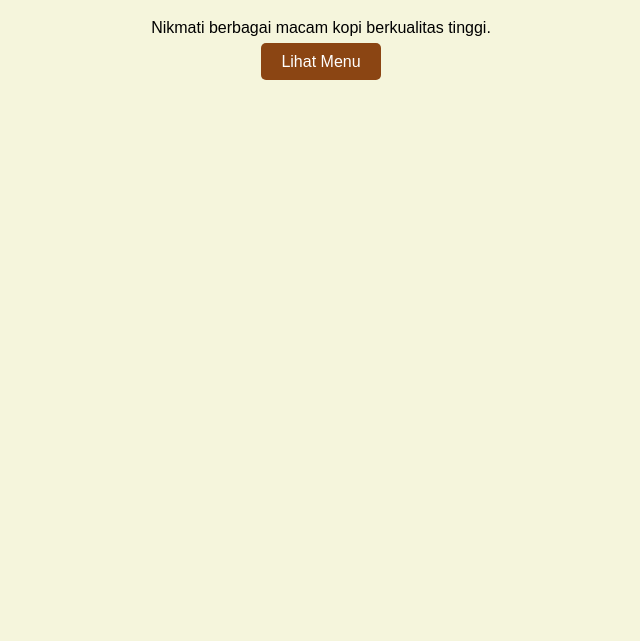
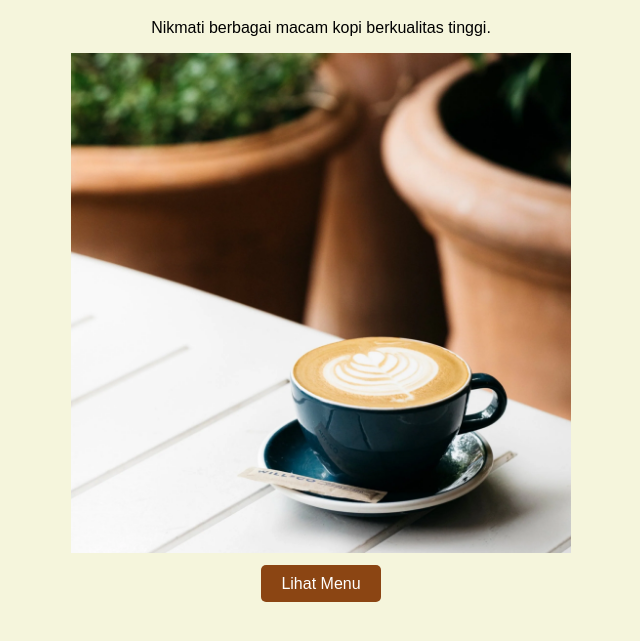
Before and after one commit to SisiliaNabilla/pw25-minggu3, a plain HTML site: page index.html in a window 1280 px wide. Shown: the part 61-702 px from the top of the page, without its empty margins (319-959 px from the left). Drawn offline with Linux system fonts and the light colour scheme.

Commit message:
tugas web

```diff
--- a/index.html
+++ b/index.html
@@ -25,6 +25,13 @@
   <body>
     <h1>Selamat Datang di Coffee Shop</h1>
     <p>Nikmati berbagai macam kopi berkualitas tinggi.</p>
+    <img
+      src="assets/img/coffe.webp"
+      alt="gambar coffe"
+      width="500"
+      height="500"
+    />
+    <br /><br />
     <a href="menu.html">Lihat Menu</a>
   </body>
 </html>
```
Also changed, not shown: assets/img/coffe.webp (added), 2 other files.
